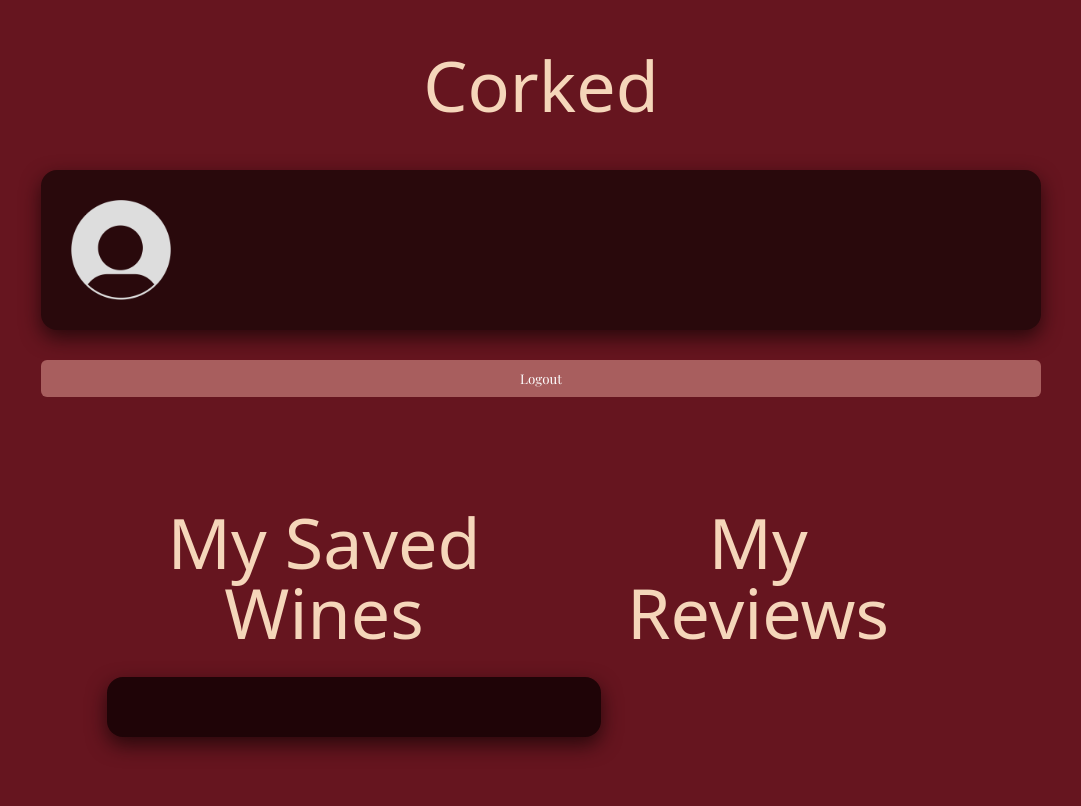
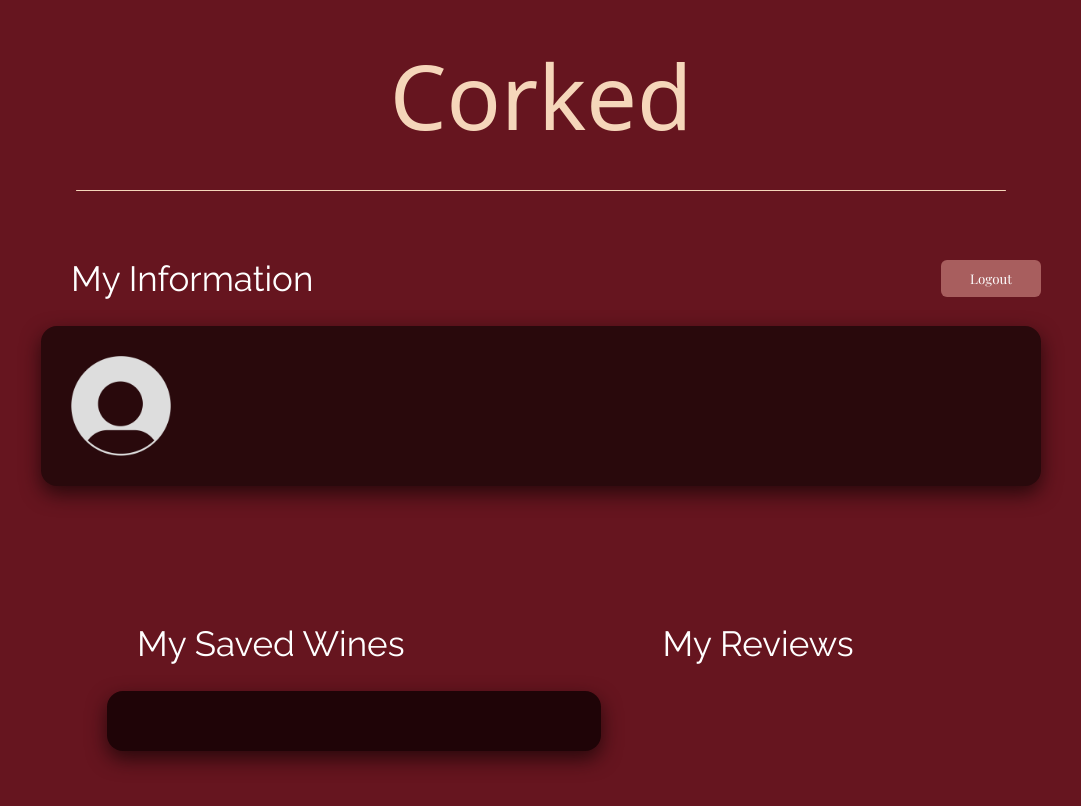
Before and after one commit to PsychoBird/Wine-Rater, a website: page app/private/profile.html in a window 1280 px wide. Shown: the whole page, without its empty margins (99-1180 px from the left). Drawn offline with nearby package versions, Linux system fonts and the light colour scheme; no server answers; a web font is replaced by a local one.

Commit message:
UI edits

```diff
--- a/app/private/profile.html
+++ b/app/private/profile.html
@@ -14,24 +14,29 @@
         <header id="site-header" class="loading"></header>
     </div>
 
+    <div class="nav-div"></div>
+
     <div id="profileContainer">
+        <div id="topRow">
+            <h2 class="smaller-title-text">My Information</h2>
+            <button id="logout">Logout</button>
+        </div>
         <div id="profileInfo">
             <img class="image-box" src="/assets/default_profile.png"/>
             <p id="name-text"></h2>
             <p id="email-text"></h3>
             <p id="username-text"></p>
         </div>
-        <button id="logout">Logout</button>
     </div>
 
     <div id="profile-content-container">
         <div id="saved-wines-container">
-            <h2 class="title-text">My Saved Wines</h2>
+            <h2 class="smaller-title-text">My Saved Wines</h2>
             <div id="saved-wines-display"></div>
         </div>
         <div id="profile-review-container">
             <div id="personal-reviews-display">
-                <h2 class="title-text">My Reviews</h1>
+                <h2 class="smaller-title-text">My Reviews</h1>
             </div>
         </div>
     </div>
--- a/app/public/css/style.css
+++ b/app/public/css/style.css
@@ -62,12 +62,25 @@
 }
 
 .title-text {
-    font-size: 70px;
+    font-size: 90px;
     margin: 30px;
     font-weight: 400;
     color: #f5d6ba;
     text-align: center;
     font-family: "Sail", system-ui;
+}
+
+.smaller-title-text {
+    font-size: 35px;
+    padding: 30px;
+}
+
+.nav-div {
+    height: 0.5px;
+    background-color: #f5d6ba;
+    width: 75%;
+    margin: 20px 0;
+    border-radius: 0.5px
 }
 
 /************************** Header *******************************/
@@ -98,6 +111,10 @@
 #site-header nav a {
   text-decoration: none;
   color: #fff;
+}
+
+#site-header a:hover{
+    text-decoration: underline;
 }
 
 /********************** General Use *********************/
@@ -314,8 +331,15 @@
     background-color: #a85e5e;
     border-radius: 6px;
     color: white;
-    width: 100%;
+    width: 10%;
     font-family: "Playfair Display";
+}
+
+#topRow {
+    display: flex;
+    flex-direction: row;
+    justify-content: space-between;
+    align-items: center;
 }
 
 .edit-button {
```
Also changed, not shown: app/private/edit-review.html (+1 -1 lines), app/private/rateWines.html (+2 -0 lines), app/private/reviews.html (+2 -0 lines), app/private/wineList.html (+2 -0 lines).
